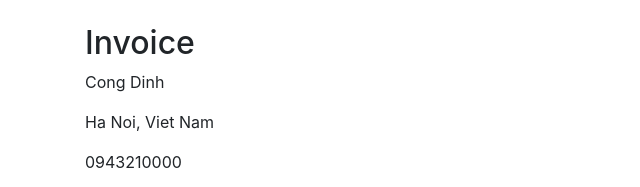
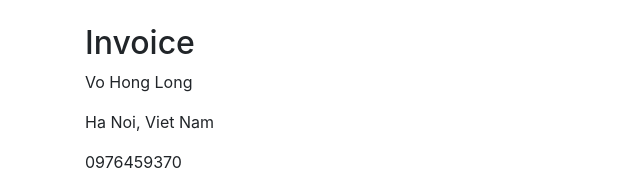
Before and after one commit to longvh2003/Basic-Js-App, a plain HTML site: page index.html in a window 1280 px wide. Shown: the top 187 px of the page, 0-640 px from the left. Drawn offline with nearby package versions, Linux system fonts and the light colour scheme.

Commit message:
Update index.html

```diff
--- a/index.html
+++ b/index.html
@@ -12,9 +12,9 @@
 <body>
     <div class="container">
         <h2 class="mt-4">Invoice</h2>
-        <p>Cong Dinh</p>
+        <p>Vo Hong Long</p>
         <p>Ha Noi, Viet Nam</p>
-        <p>0943210000</p>
+        <p>0976459370</p>
         <table class="table" id="table">
             <thead>
                 <tr>
```
